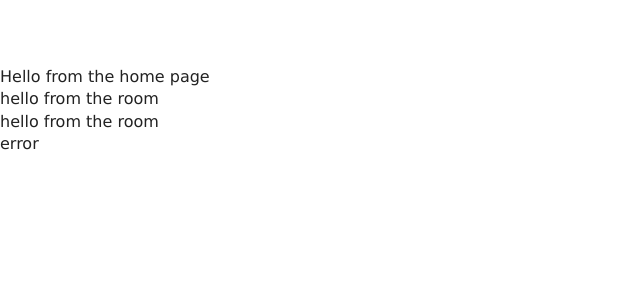
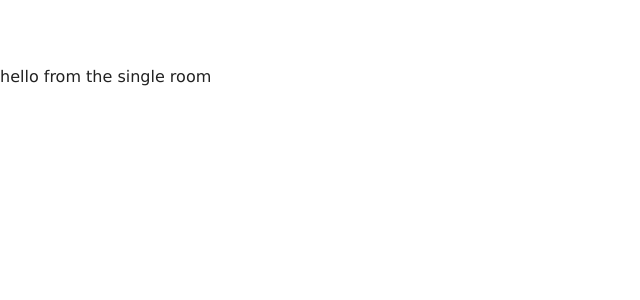
Before and after one commit to akinleyeOJ/ApartFindr, a React (Create React App) app in the folder my-app/: page /rooms/1 in a window 1280 px wide. Shown: the top 300 px of the page, without its empty margins (0-640 px from the left). Built offline with nearby package versions, Linux system fonts and the light colour scheme.

Commit message:
add updates

```diff
--- a/my-app/src/App.js
+++ b/my-app/src/App.js
@@ -6,15 +6,20 @@
 import SingleRoom from "./pages/SingleRoom";
 import Error from "./pages/Error";
 
+import {Route, Switch} from 'react-router-dom';
+
+
 function App() {
   return (
     <>
-    <Home/>
-    <Rooms/>
-    <SingleRoom/>
-    <Error/>
-    </>
-  );
-  }
+    <Switch>
+       <Route exact path="/" component={Home}/>
+       <Route exact path="/rooms/" component={Rooms}/>
+       <Route exact path="/rooms/:slug" component={SingleRoom}/>
+       <Route component={Error} />
+       </Switch>
+       </>
+     );
+     }
 
 export default App;
--- a/my-app/src/pages/SingleRoom.js
+++ b/my-app/src/pages/SingleRoom.js
@@ -2,6 +2,6 @@
 
 export default class SingleRoom extends Component {
     render() {
-        return <div> hello from the room </div>;
+        return <div> hello from the single room </div>;
     }
 }
```
